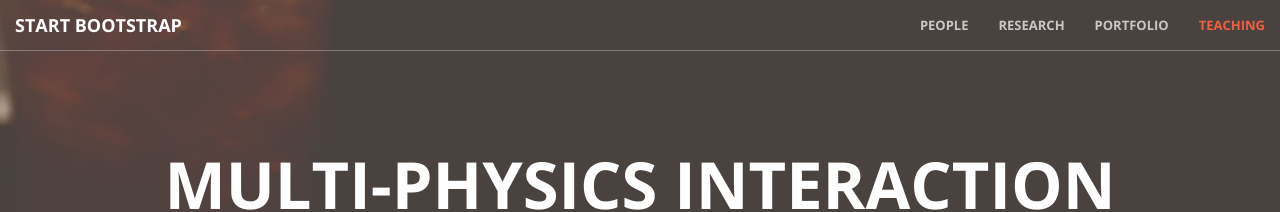
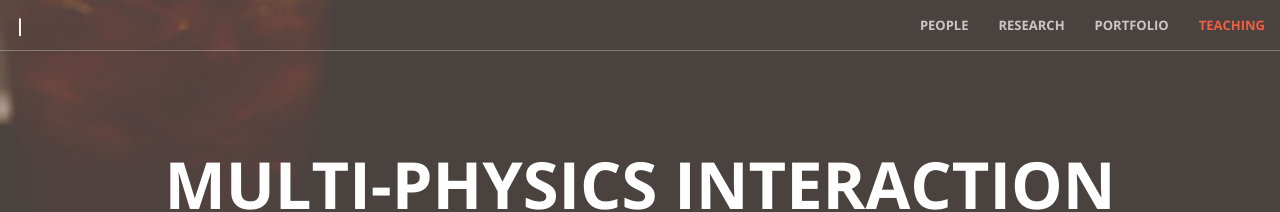
Before and after one commit to mpilab-uw/mpilab-uw.github.io, a Jekyll site: the page built from index.html, in a window 1280 px wide. Shown: the top 212 px of the page. Built offline with Jekyll 4.4.1, drawn with Linux system fonts in a browser that asks for light colours.

Commit message:
Update nav.html

```diff
--- a/_includes/nav.html
+++ b/_includes/nav.html
@@ -8,7 +8,7 @@
                 <span class="icon-bar"></span>
                 <span class="icon-bar"></span>
             </button>
-            <a class="navbar-brand page-scroll" href="#page-top">Start Bootstrap</a>
+            <a class="navbar-brand page-scroll" href="#page-top">|</a>
         </div>
 
         <!-- Collect the nav links, forms, and other content for toggling -->
```
